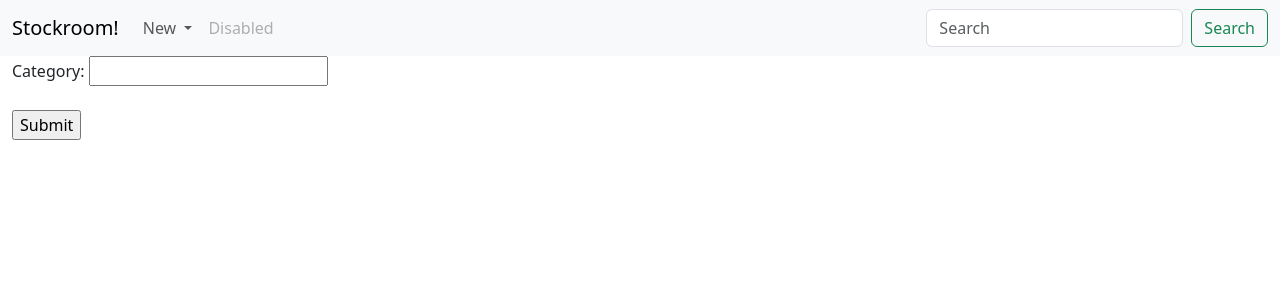
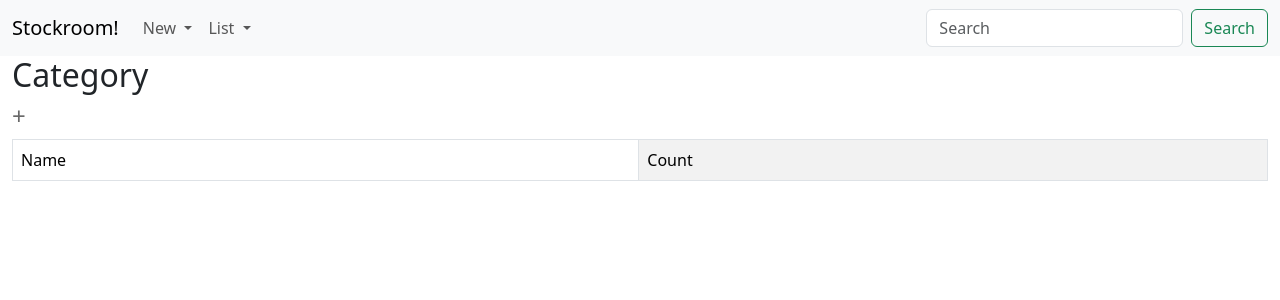
Before and after one commit to nrbeach/stockroom, a Django app: page /category/ in a window 1280 px wide. Shown: the top 300 px of the page. Run offline with Django 4.2, Linux system fonts and the light colour scheme; data that the repository does not hold is empty.

Commit message:
Styling updates and more.
* Added Delete and list views.

* Many other thigns

```diff
--- a/stockroom/urls.py
+++ b/stockroom/urls.py
@@ -35,26 +35,44 @@ urlpatterns = [
     path("", web_views.index),
     path(
         "new/",
-        web_views.generic_new_item,
-        {"cls": Component, "form_cls": NewComponentForm, "url": "/new/", "files": True},
+        web_views.new_component,
+        {"url": "/new/"},
         name="new",
     ),
     path(
-        "category/",
+        "new/category/",
         web_views.generic_new_item,
         {"cls": Category, "form_cls": NewCategoryForm, "url": "/category/"},
         name="category",
     ),
     path(
-        "location/",
+        "new/location/",
         web_views.generic_new_item,
         {"cls": Location, "form_cls": NewLocationForm, "url": "/location/"},
         name="location",
     ),
     path(
-        "interface/",
+        "new/interface/",
         web_views.generic_new_item,
         {"cls": Interface, "form_cls": NewInterfaceForm, "url": "/interface/"},
+        name="interface",
+    ),
+    path(
+        "category/",
+        web_views.generic_list_all,
+        {"cls": Category, "url": "/category/", "fieldname": "category"},
+        name="category",
+    ),
+    path(
+        "location/",
+        web_views.generic_list_all,
+        {"cls": Location, "url": "/location/", "fieldname": "location"},
+        name="location",
+    ),
+    path(
+        "interface/",
+        web_views.generic_list_all,
+        {"cls": Interface, "url": "/interface/", "fieldname": "interfaces"},
         name="interface",
     ),
     path(
@@ -80,6 +98,22 @@ urlpatterns = [
         web_views.generic_edit_item,
         {"cls": Interface, "files": False},
         name="edit_interface",
+    ),
+    path("edit/<uuid:uuid>/delete", web_views.generic_delete_item, {"cls": Component}),
+    path(
+        "category/edit/<uuid:uuid>/delete",
+        web_views.generic_delete_item,
+        {"cls": Category},
+    ),
+    path(
+        "location/edit/<uuid:uuid>/delete",
+        web_views.generic_delete_item,
+        {"cls": Location},
+    ),
+    path(
+        "interface/edit/<uuid:uuid>/delete",
+        web_views.generic_delete_item,
+        {"cls": Interface},
     ),
     path(
         "detail/<uuid:uuid>",
--- a/web/forms.py
+++ b/web/forms.py
@@ -28,6 +28,7 @@ class NewComponentForm(forms.Form):
         initial=0,
         widget=forms.CheckboxSelectMultiple(),
     )
+    voltage_operating = forms.FloatField(label="Operating Voltage")
     # TODO should be implementing clean(self)
 
 
--- a/web/templates/web/base.html
+++ b/web/templates/web/base.html
@@ -28,8 +28,16 @@
             <li><a class="dropdown-item" href="/interface/">Interface</a></li>
           </ul>
         </li>
-        <li class="nav-item">
-          <a class="nav-link disabled">Disabled</a>
+        <li class="nav-item dropdown">
+          <a class="nav-link dropdown-toggle" href="#" role="button" data-bs-toggle="dropdown" aria-expanded="false">
+              List
+          </a>
+          <ul class="dropdown-menu">
+            <li><a class="dropdown-item" href="/new/">Component</a></li>
+            <li><a class="dropdown-item" href="/category/">Category</a></li>
+            <li><a class="dropdown-item" href="/location/">Location</a></li>
+            <li><a class="dropdown-item" href="/interface/">Interface</a></li>
+          </ul>
         </li>
       </ul>
       <form class="d-flex" role="search">
--- a/web/templates/web/detail.html
+++ b/web/templates/web/detail.html
@@ -9,4 +9,9 @@
     {% csrf_token %}
     <input type="Submit" value="Edit" class="Button">
 </form>
+<br>
+<form action="/{{ context.title.lower }}/edit/{{ context.uuid }}/delete" method="POST">
+    {% csrf_token %}
+    <input type="Submit" value="Delete" class="Button">
+</form>
 {% endblock %}
--- a/web/templates/web/form_simple.html
+++ b/web/templates/web/form_simple.html
@@ -1,6 +1,6 @@
 {% extends "web/base.html" %}
 {% block content %}
-<form action="{{ context.url }}{% if context.pk %}{{ context.pk }}{% endif %}" method="post">
+<form action="{{ context.url }}{% if context.pk %}{{ context.pk }}{% endif %}" method="post" enctype="multipart/form-data">
     {% csrf_token %}
     {{ form.as_div }}
     <br>
--- a/web/templates/web/invalid_form.html
+++ b/web/templates/web/invalid_form.html
@@ -3,6 +3,8 @@
 {% load static %}
 <div class="flex-container">
     <h2>Invalid form data!</h2>
-    {{ form.errors }}
+    {% for err in form.errors %}
+        {{ err }}
+    {% endfor %}}
 </div>
 {% endblock %}
--- /dev/null
+++ b/web/templates/web/list_all.html
@@ -0,0 +1,25 @@
+{% extends "web/base.html" %}
+{% block content %}
+{% load static %}
+<div class="flex-container">
+    <h2>{{ context.cls}}</h2>
+</div>
+<h4><a href="/new{{ context.url }}" class="table-link">+</a></h4>
+<table class="table table-bordered table-striped-columns">
+    <thead>
+        <tr>
+            <td>Name</td>
+            <td>Count</td>
+        </tr>
+    </thead>
+    <tbody>
+        {% for object in counts %}
+        <tr>
+            <td><a href="{{ context.url }}{{ object.0 }}" class="table-link">{{ object.1 }}</a></td>
+            <td>{{ object.2 }}</td>
+        </tr>
+        {% endfor %}
+    </tbody>
+
+</table>
+{% endblock %}
--- a/web/templates/web/table_header_long.html
+++ b/web/templates/web/table_header_long.html
@@ -6,7 +6,7 @@
     <th>Category</th>
     <th>Description</th>
     <th>Interfaces</th>
-    <th>Operating Voltage</th>
+    <th>Voltage</th>
     <th>Count</th>
     <th>URL</th>
     <th>Datasheet</th>
--- a/web/templates/web/table_large.html
+++ b/web/templates/web/table_large.html
@@ -1,7 +1,7 @@
 {% block content %}
 {% load static %}
-<div class="table-bordered flex-container">
-    <table class="table table-striped-columns">
+<div class="flex-container">
+    <table class="table table-bordered table-striped-columns">
         {% include "web/table_header_long.html" %}
         <tbody>
         {% for component in components.all %}
--- a/web/views.py
+++ b/web/views.py
@@ -1,3 +1,4 @@
+from django.db.models import Count
 from django.http import HttpResponseRedirect
 from django.shortcuts import get_object_or_404
 from django.shortcuts import render
@@ -6,6 +7,7 @@ from web.forms import EditCategory
 from web.forms import EditComponent
 from web.forms import EditInterface
 from web.forms import EditLocation
+from web.forms import NewComponentForm
 from web.models import Category
 from web.models import Component
 from web.models import Interface
@@ -40,13 +42,55 @@ def index(request):
     return render(request, "web/index.html", {"components": components})
 
 
+def generic_list_all(request, cls, url, fieldname):
+    objects = cls.objects.all()
+    counts = []
+    for object in objects:
+        c = Component.objects.filter(**{fieldname: object}).count()
+        counts.append((object.pk, object.name, c))
+    return render(
+        request,
+        "web/list_all.html",
+        {
+            "objects": objects,
+            "counts": counts,
+            "context": {"url": url, "cls": url.replace("/", "").capitalize()},
+        },
+    )
+
+
+def new_component(request, url):
+    if request.method == "POST":
+        form = NewComponentForm(request.POST, request.FILES)
+        if form.is_valid():
+            if form.cleaned_data:
+                interfaces = form.cleaned_data.pop("interfaces")
+                c = Component(**form.cleaned_data)
+                c.save()
+                c.interfaces.set(interfaces)
+                return HttpResponseRedirect("/")
+        return render(request, "web/invalid_form.html", {form: "form"})
+
+    else:
+        form = NewComponentForm()
+    return render(
+        request, "web/form_simple.html", {"form": form, "context": {"url": url}}
+    )
+
+
 def generic_new_item(request, cls, form_cls, url, files=False):
+    # TODO I need to revert this to a component specific view to handle many to many.
+    # Save the base object, then add each many to many relation, or perhaps scrap the interface relation entirely?
+    # TODO I may be able to use `form.is_multipart()` to remove the files parameter
     if request.method == "POST":
         form = form_cls(request.POST, request.FILES if files else None)
         if form.is_valid():
-            c = cls(**form.cleaned_data)
-            c.save()
-            return HttpResponseRedirect("index.html")
+            if form.cleaned_data:
+                c = cls(**form.cleaned_data)
+                c.save()
+                return HttpResponseRedirect("/")
+        return render(request, "web/invalid_form.html", {form: "form"})
+
     else:
         form = form_cls()
     return render(
@@ -78,3 +122,10 @@ def generic_edit_item(request, uuid, cls, files):
             url = request.path_info.replace("/edit", "")
             return HttpResponseRedirect(url)
         return render(request, "web/invalid_form.html", {"form": form})
+
+
+def generic_delete_item(request, uuid, cls):
+    if request.method == "POST":
+        c = get_object_or_404(cls, pk=uuid)
+        c.delete()
+    return index(request)
```
Also changed, not shown: web/templates/web/component_detail.html (+6 -1 lines).
